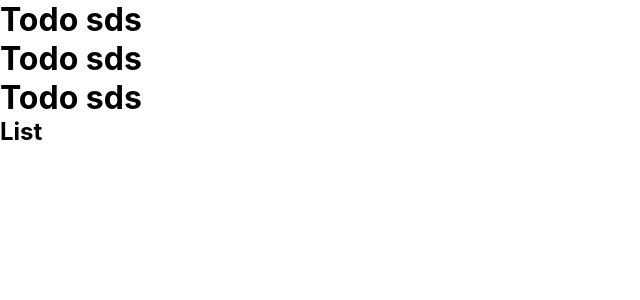
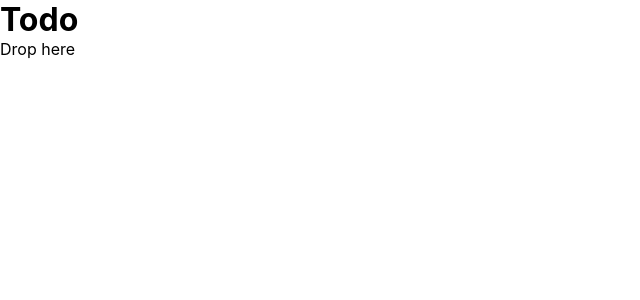
Before and after one commit to RobzLegz/Drag-Drop-Function, a React (Create React App) app: page / in a window 1280 px wide. Shown: the top 300 px of the page, without its empty margins (0-640 px from the left). Built offline with nearby package versions, Linux system fonts and the light colour scheme.

Commit message:
replacing droppable when dropped

```diff
--- a/src/App.tsx
+++ b/src/App.tsx
@@ -1,17 +1,28 @@
 import { DndContext } from '@dnd-kit/core';
-import React from 'react';
+import React, { useState } from 'react';
 import './App.css';
-import Todo from './Todo';
-import TodoList from './TodoList';
+import Draggable from './Draggable';
+import Droppable from './Droppable';
 
 function App() {
+
+  const [isDropped, setIsDropped] = useState(false);
+
+  const hendleDragEnd = (event: any) => {
+    if(event.over && event.over.id === "droppable"){
+      setIsDropped(true);
+    }
+  }
+
+  const draggableMarkup = <Draggable><h1>Todo</h1></Draggable>;
+
   return (
     <div className="app">
-      <DndContext>
-        <Todo />
-        <Todo />
-        <Todo />
-        <TodoList />
+      <DndContext onDragEnd={hendleDragEnd}>
+        {!isDropped ? draggableMarkup : null}
+        <Droppable>
+          {isDropped ? draggableMarkup : "Drop here"}
+        </Droppable>
       </DndContext>
     </div>
   );
--- a/src/Todo.tsx
+++ b/src/Draggable.tsx
@@ -1,8 +1,10 @@
 import { useDraggable } from '@dnd-kit/core';
-import React from 'react';
+import React, { useState } from 'react';
 import {CSS} from "@dnd-kit/utilities";
 
-const Todo = () => {
+const Draggable = (props: any) => {
+
+    const [isDropped, setIsDropped] = useState(false);
 
     const{attributes, listeners, setNodeRef, transform} = useDraggable({
         id: "draggable",
@@ -14,9 +16,9 @@ const Todo = () => {
 
     return (
         <div className="todo" ref={setNodeRef} style={style} {...listeners} {...attributes}>
-            <h1>Todo sds</h1>
+            {props.children}
         </div>
     )
 }
 
-export default Todo
+export default Draggable
--- a/src/TodoList.tsx
+++ b/src/Droppable.tsx
@@ -1,7 +1,7 @@
 import { useDroppable } from '@dnd-kit/core';
 import React from 'react';
 
-const TodoList = () => {
+const Droppable = (props: any) => {
 
     const {isOver, setNodeRef} = useDroppable({
         id: "droppable",
@@ -13,9 +13,9 @@ const TodoList = () => {
 
     return (
         <div className="todo-list" ref={setNodeRef} style={style}>
-            <h2>List</h2>
+            {props.children}
         </div>
     )
 }
 
-export default TodoList
+export default Droppable
```
